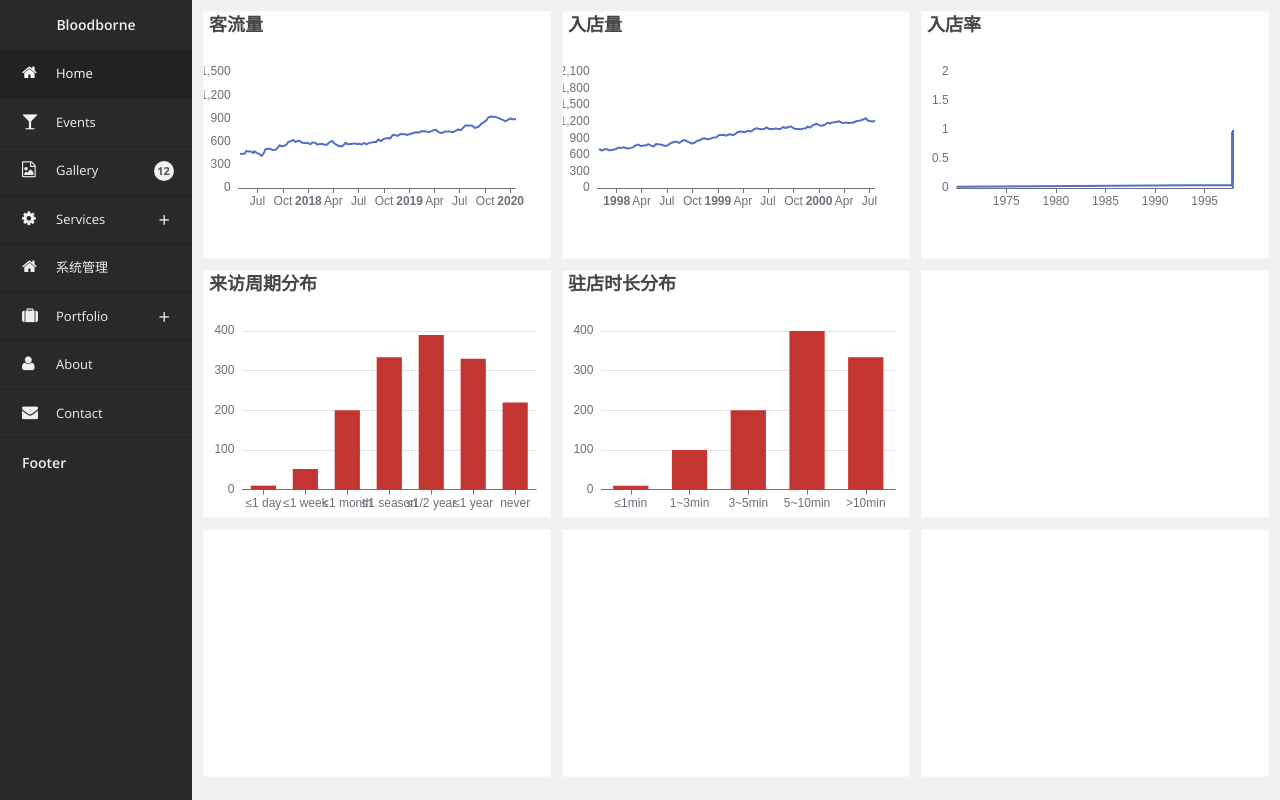
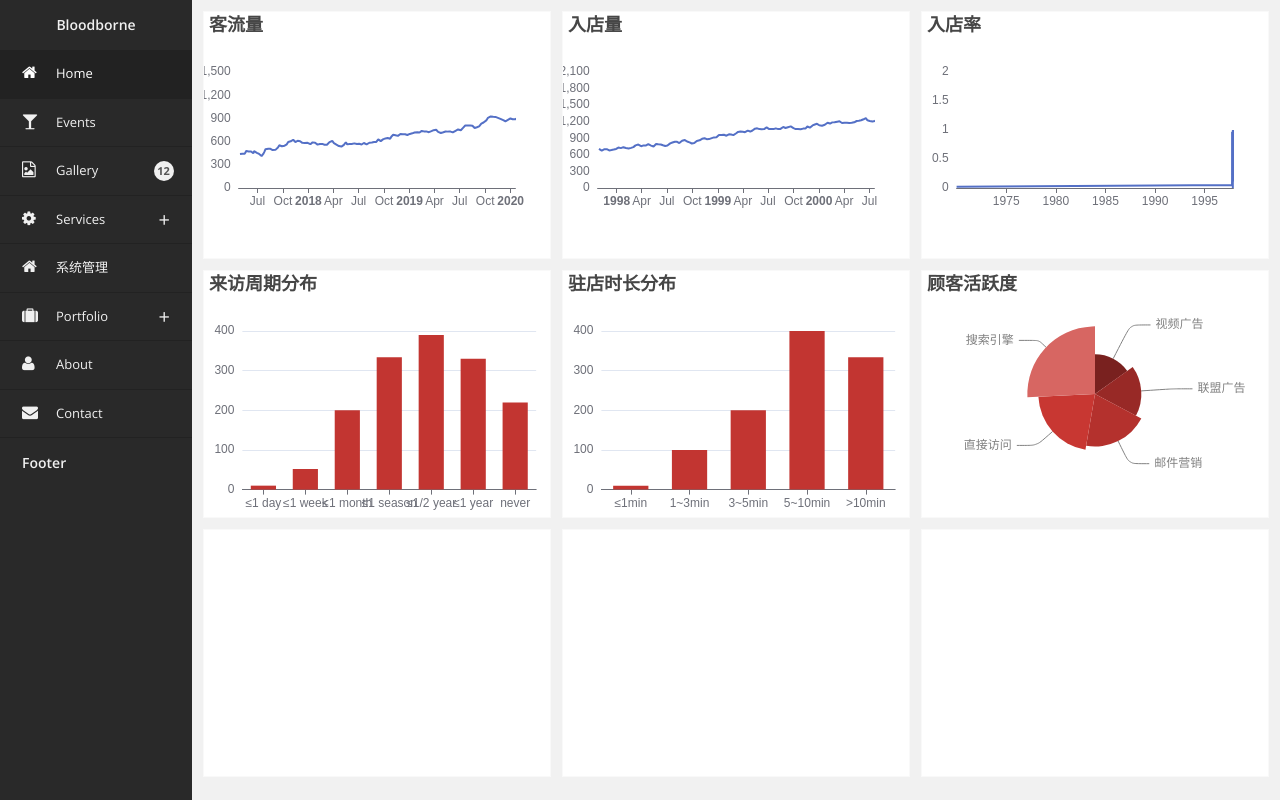
Before and after one commit to Lo1icon/BloodborneFE, a plain HTML site: page index.html in a window 1280 px wide. Drawn offline with nearby package versions, Linux system fonts and the light colour scheme.

Commit message:
2017年3月4日21:39:05

```diff
--- a/index.html
+++ b/index.html
@@ -173,7 +173,7 @@
             <div class="homeData" id="timeStay">
 
             </div>
-            <div class="homeData">
+            <div class="homeData" id="visActivity">
 
             </div>
             <div class="homeData">
--- a/js/charts.js
+++ b/js/charts.js
@@ -362,3 +362,83 @@ $(function () {
     });
 
 })
+
+$(function () {
+    var vacharts=echarts.init(document.getElementById('visActivity'));
+    var option6={
+        title: {
+            text: '顾客活跃度',
+            // left: 'center',
+            // top: 20,
+            // textStyle: {
+            //     color: '#ccc'
+            // }
+        },
+
+        tooltip : {
+            trigger: 'item',
+            formatter: "{a} <br/>{b} : {c} ({d}%)"
+        },
+
+        visualMap: {
+            show: false,
+            min: 80,
+            max: 600,
+            inRange: {
+                colorLightness: [0, 1]
+            }
+        },
+        series : [
+            {
+                name:'访问来源',
+                type:'pie',
+                radius : '55%',
+                center: ['50%', '50%'],
+                data:[
+                    {value:335, name:'直接访问'},
+                    {value:310, name:'邮件营销'},
+                    {value:274, name:'联盟广告'},
+                    {value:235, name:'视频广告'},
+                    {value:400, name:'搜索引擎'}
+                ].sort(function (a, b) { return a.value - b.value}),
+                roseType: 'angle',
+                label: {
+                    normal: {
+                        textStyle: {
+                            color: 'gray'
+                        }
+                    }
+                },
+                labelLine: {
+                    normal: {
+                        lineStyle: {
+                            color: 'gray'
+                        },
+                        smooth: 0.2,
+                        length: 10,
+                        length2: 20
+                    }
+                },
+                itemStyle: {
+                    normal: {
+                        color: '#c23531',
+                        // shadowBlur: 200,
+                        // shadowColor: 'rgba(0, 0, 0, 0.5)'
+                    }
+                },
+
+                animationType: 'scale',
+                animationEasing: 'elasticOut',
+                animationDelay: function (idx) {
+                    return Math.random() * 200;
+                }
+            }
+        ]
+    }
+    vacharts.setOption(option6);
+    window.addEventListener("resize", function () {
+
+        vacharts.resize();
+
+    });
+})
```
